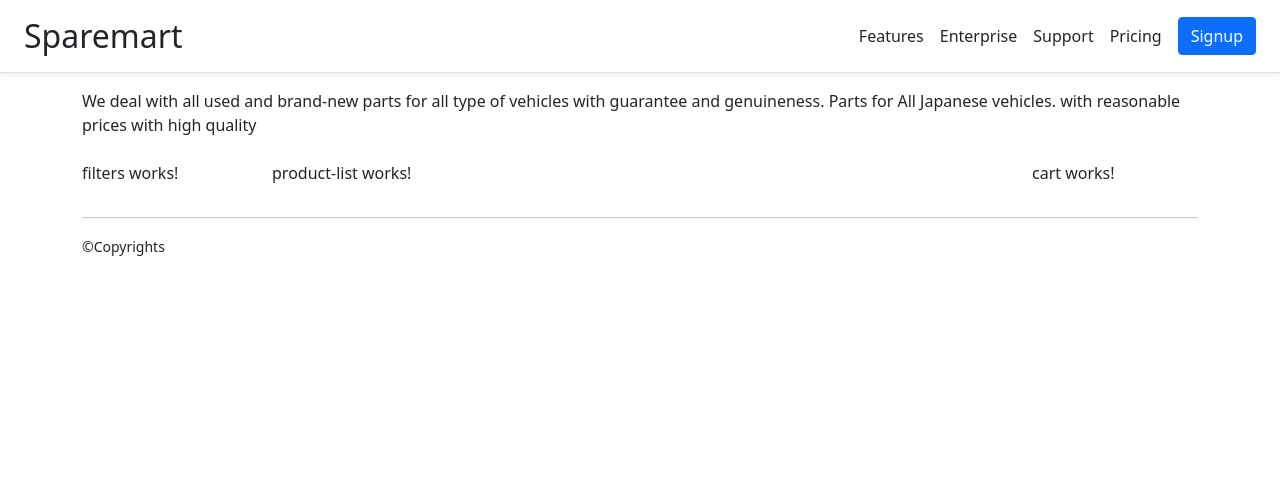
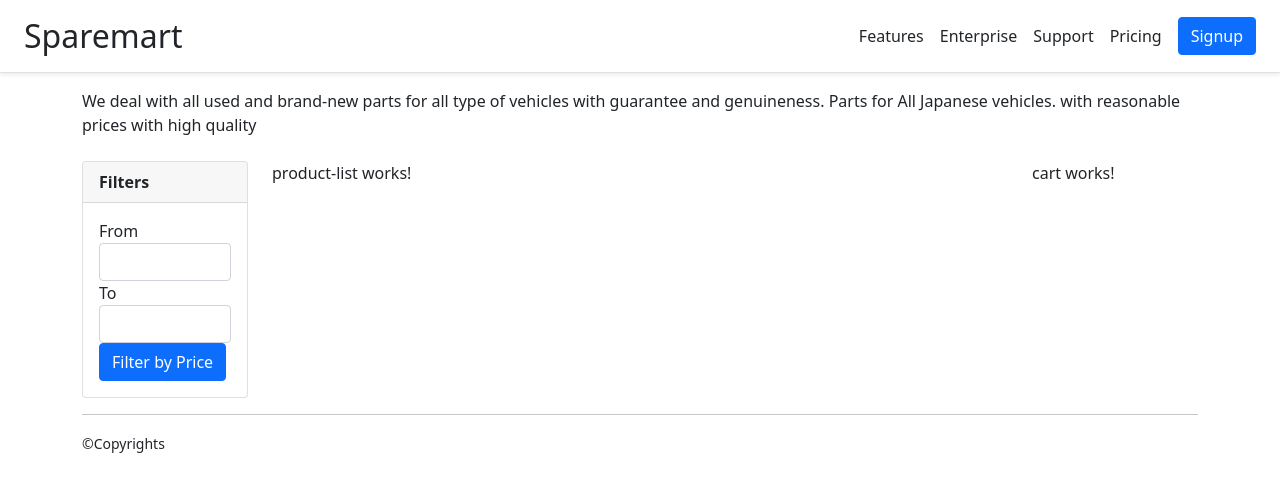
Before and after one commit to NSBM-SPM-2021/github-basics-Waas9963, an Angular app: page / in a window 1280 px wide. Shown: the top 492 px of the page. Built offline with nearby package versions, Linux system fonts and the light colour scheme.

Commit message:
Adding the feature to filter products

```diff
--- a/src/app/components/parts-cart/filters/filters.component.html
+++ b/src/app/components/parts-cart/filters/filters.component.html
@@ -1 +1,18 @@
-<p>filters works!</p>
+<div class="card filters">
+    <div class="card-header">
+        <strong>Filters</strong>
+    </div>
+    <div class="card-body">
+<form>
+    <div class="form-group">
+       <label for="from">From</label>
+       <input type="number" class="form-control">
+    </div>
+    <div class="form-group">
+        <label for="to">To</label>
+        <input type="number" id="to" class="form-control">
+     </div>
+     <button class="btn btn-primary btn-block">Filter by Price</button>
+</form>
+</div>
+</div>
```
